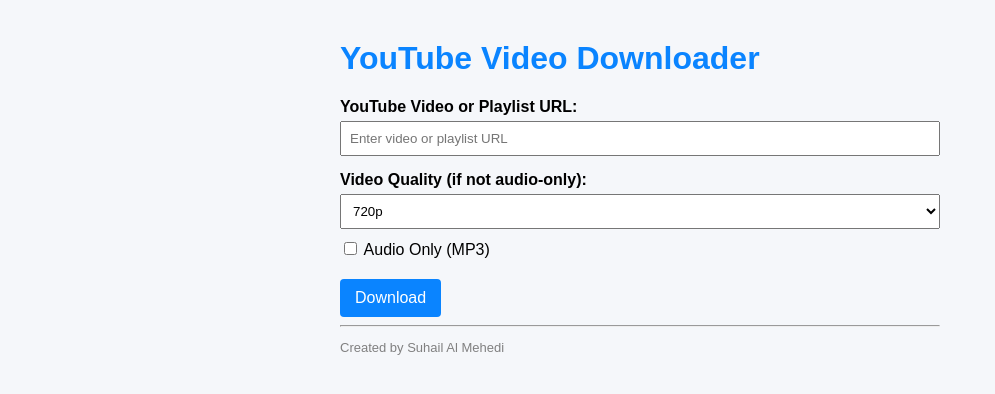
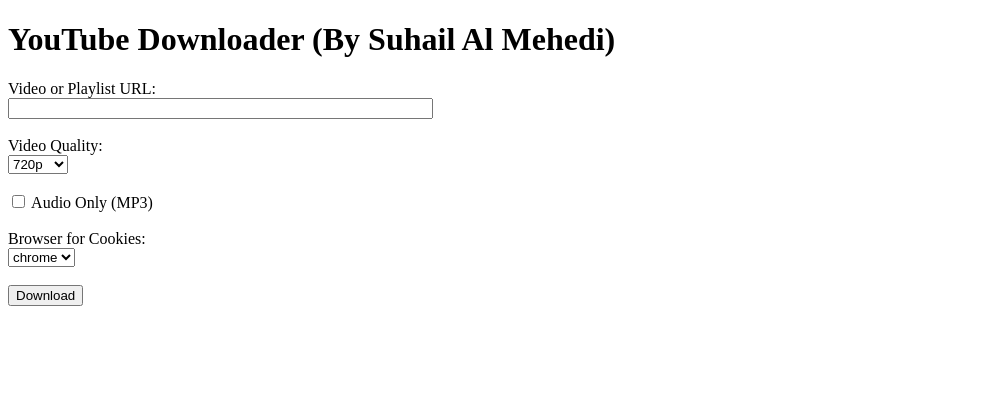
Before and after one commit to Nabil3962/yt-downloader-online, a Flask app: page / in a window 1280 px wide. Shown: the top 394 px of the page, without its empty margins (0-995 px from the left). Run offline with Flask 3, Linux system fonts and the light colour scheme.

Commit message:
index.html

```diff
--- a/templates/index.html
+++ b/templates/index.html
@@ -1,78 +1,33 @@
 <!DOCTYPE html>
 <html lang="en">
-<head>
-    <meta charset="UTF-8" />
-    <title>YouTube Downloader - Suhail Al Mehedi</title>
-    <style>
-        body {
-            font-family: Arial, sans-serif;
-            max-width: 600px;
-            margin: 40px auto;
-            padding: 0 20px;
-            background-color: #f5f7fa;
-        }
-        h1 {
-            color: #0a84ff;
-        }
-        label {
-            display: block;
-            margin-top: 15px;
-            font-weight: bold;
-        }
-        input[type="text"], select {
-            width: 100%;
-            padding: 8px;
-            margin-top: 5px;
-            box-sizing: border-box;
-        }
-        .checkbox {
-            margin-top: 10px;
-        }
-        button {
-            margin-top: 20px;
-            padding: 10px 15px;
-            background-color: #0a84ff;
-            color: white;
-            border: none;
-            cursor: pointer;
-            font-size: 16px;
-            border-radius: 4px;
-        }
-        .message {
-            margin-top: 20px;
-            font-weight: bold;
-        }
-    </style>
-</head>
+<head><title>YouTube Downloader</title></head>
 <body>
-    <h1>YouTube Video Downloader</h1>
-    <form method="POST" action="/">
-        <label for="url">YouTube Video or Playlist URL:</label>
-        <input type="text" id="url" name="url" placeholder="Enter video or playlist URL" required />
+    <h1>YouTube Downloader (By Suhail Al Mehedi)</h1>
+    <form method="post">
+        <label>Video or Playlist URL:</label><br>
+        <input type="text" name="url" size="50" required><br><br>
 
-        <label for="quality">Video Quality (if not audio-only):</label>
-        <select id="quality" name="quality">
+        <label>Video Quality:</label><br>
+        <select name="quality">
             <option>1080p</option>
             <option selected>720p</option>
             <option>480p</option>
             <option>360p</option>
             <option>240p</option>
             <option>144p</option>
-        </select>
+        </select><br><br>
 
-        <div class="checkbox">
-            <input type="checkbox" id="audio" name="audio" />
-            <label for="audio" style="display:inline; font-weight: normal;">Audio Only (MP3)</label>
-        </div>
+        <input type="checkbox" name="audio_only"> Audio Only (MP3)<br><br>
+
+        <label>Browser for Cookies:</label><br>
+        <select name="browser">
+            <option selected>chrome</option>
+            <option>firefox</option>
+            <option>edge</option>
+            <option>brave</option>
+        </select><br><br>
 
         <button type="submit">Download</button>
     </form>
-
-    {% if message %}
-    <div class="message">{{ message }}</div>
-    {% endif %}
-
-    <hr />
-    <p style="font-size: small; color: gray;">Created by Suhail Al Mehedi</p>
 </body>
 </html>
```
